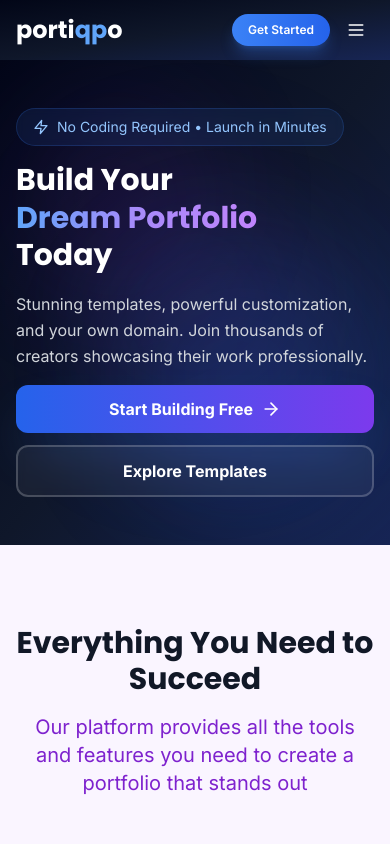
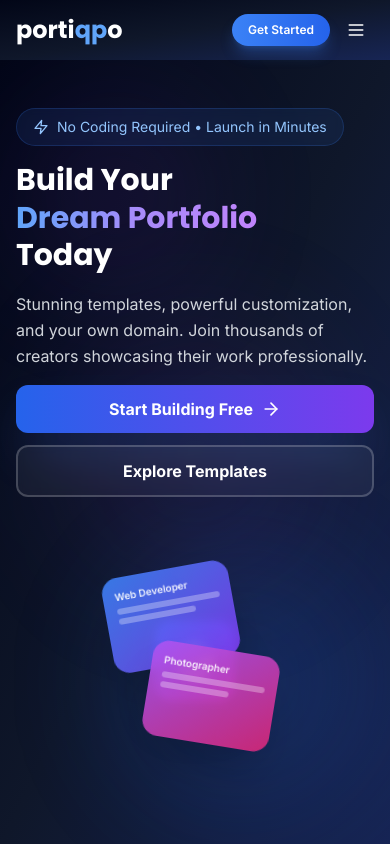
Before and after one commit to PrernaSharma1006/portiqqo, a React (Vite) app in the folder frontend/: page / in a window 390 px wide. Shown: the top 844 px of the page. Built offline with nearby package versions, Linux system fonts and the light colour scheme.

Commit message:
Restore circular animation on all devices + update to HTTPS

```diff
--- a/frontend/src/pages/HomePage.jsx
+++ b/frontend/src/pages/HomePage.jsx
@@ -263,13 +263,13 @@ function HomePage() {
 
               {/* Right Content - Visual Element */}
               <motion.div
-                className="relative hidden lg:block"
+                className="relative"
                 variants={fadeInUp}
               >
-                <div className="relative w-full h-[350px] lg:h-[450px]">
+                <div className="relative w-full h-[280px] sm:h-[350px] lg:h-[450px]">
                   {/* Circular Text Effect - Larger radius, outside cards */}
                   <div className="absolute inset-0 flex items-center justify-center">
-                    <div className="relative w-full max-w-[480px] aspect-square">
+                    <div className="relative w-full max-w-[320px] sm:max-w-[420px] lg:max-w-[480px] aspect-square">
                       {/* Rotating Circle */}
                       <div className="absolute inset-0 animate-spin-slow">
                         <svg viewBox="0 0 480 480" className="w-full h-full">
@@ -279,7 +279,7 @@ function HomePage() {
                               d="M 240, 240 m -220, 0 a 220,220 0 1,1 440,0 a 220,220 0 1,1 -440,0"
                             />
                           </defs>
-                          <text className="text-[24px] font-bold fill-white/20 tracking-[0.3em]">
+                          <text className="text-[16px] sm:text-[20px] lg:text-[24px] font-bold fill-white/20 tracking-[0.3em]">
                             <textPath href="#circlePath">
                               PORTIQQO • SHOWCASE YOUR WORK • PORTIQQO • SHOWCASE YOUR WORK •
                             </textPath>
@@ -294,28 +294,28 @@ function HomePage() {
                     <div className="relative">
                       {/* Decorative Cards */}
                       <motion.div
-                        className="absolute -top-20 -left-20 w-48 h-32 bg-gradient-to-br from-blue-500/90 to-violet-600/90 rounded-2xl shadow-2xl backdrop-blur-sm p-4 rotate-[-12deg]"
+                        className="absolute -top-12 sm:-top-16 lg:-top-20 -left-12 sm:-left-16 lg:-left-20 w-32 h-24 sm:w-40 sm:h-28 lg:w-48 lg:h-32 bg-gradient-to-br from-blue-500/90 to-violet-600/90 rounded-2xl shadow-2xl backdrop-blur-sm p-3 sm:p-4 rotate-[-12deg]"
                         animate={{ y: [0, -10, 0], rotate: [-12, -8, -12] }}
                         transition={{ duration: 4, repeat: Infinity }}
                       >
-                        <div className="text-white/90 text-sm font-semibold mb-2">Web Developer</div>
-                        <div className="w-full h-2 bg-white/30 rounded-full mb-1"></div>
-                        <div className="w-3/4 h-2 bg-white/30 rounded-full"></div>
+                        <div className="text-white/90 text-[10px] sm:text-xs lg:text-sm font-semibold mb-1 sm:mb-2">Web Developer</div>
+                        <div className="w-full h-1.5 sm:h-2 bg-white/30 rounded-full mb-1"></div>
+                        <div className="w-3/4 h-1.5 sm:h-2 bg-white/30 rounded-full"></div>
                       </motion.div>
 
                       <motion.div
-                        className="absolute -bottom-16 -right-16 w-44 h-28 bg-gradient-to-br from-purple-500/90 to-pink-600/90 rounded-2xl shadow-2xl backdrop-blur-sm p-4 rotate-[8deg]"
+                        className="absolute -bottom-10 sm:-bottom-14 lg:-bottom-16 -right-10 sm:-right-14 lg:-right-16 w-32 h-24 sm:w-38 sm:h-26 lg:w-44 lg:h-28 bg-gradient-to-br from-purple-500/90 to-pink-600/90 rounded-2xl shadow-2xl backdrop-blur-sm p-3 sm:p-4 rotate-[8deg]"
                         animate={{ y: [0, 10, 0], rotate: [8, 12, 8] }}
                         transition={{ duration: 3, repeat: Infinity, delay: 0.5 }}
                       >
-                        <div className="text-white/90 text-sm font-semibold mb-2">Photographer</div>
-                        <div className="w-full h-2 bg-white/30 rounded-full mb-1"></div>
-                        <div className="w-2/3 h-2 bg-white/30 rounded-full"></div>
+                        <div className="text-white/90 text-[10px] sm:text-xs lg:text-sm font-semibold mb-1 sm:mb-2">Photographer</div>
+                        <div className="w-full h-1.5 sm:h-2 bg-white/30 rounded-full mb-1"></div>
+                        <div className="w-2/3 h-1.5 sm:h-2 bg-white/30 rounded-full"></div>
                       </motion.div>
 
                       {/* Center Icon */}
-                      <div className="w-32 h-32 bg-gradient-to-br from-blue-600 to-purple-600 rounded-3xl flex items-center justify-center shadow-2xl">
-                        <Globe className="w-16 h-16 text-white" />
+                      <div className="w-20 h-20 sm:w-28 sm:h-28 lg:w-32 lg:h-32 bg-gradient-to-br from-blue-600 to-purple-600 rounded-2xl sm:rounded-3xl flex items-center justify-center shadow-2xl">
+                        <Globe className="w-10 h-10 sm:w-14 sm:h-14 lg:w-16 lg:h-16 text-white" />
                       </div>
                     </div>
                   </div>
```
